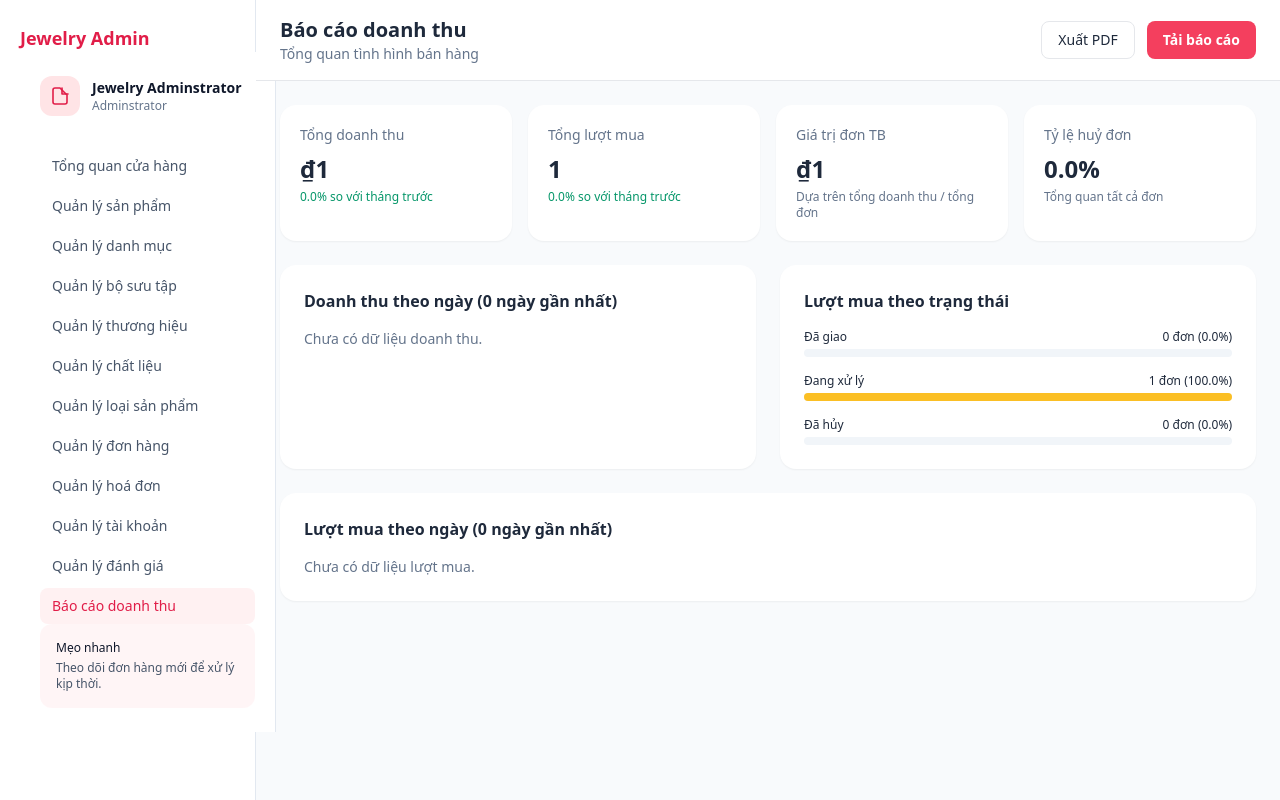
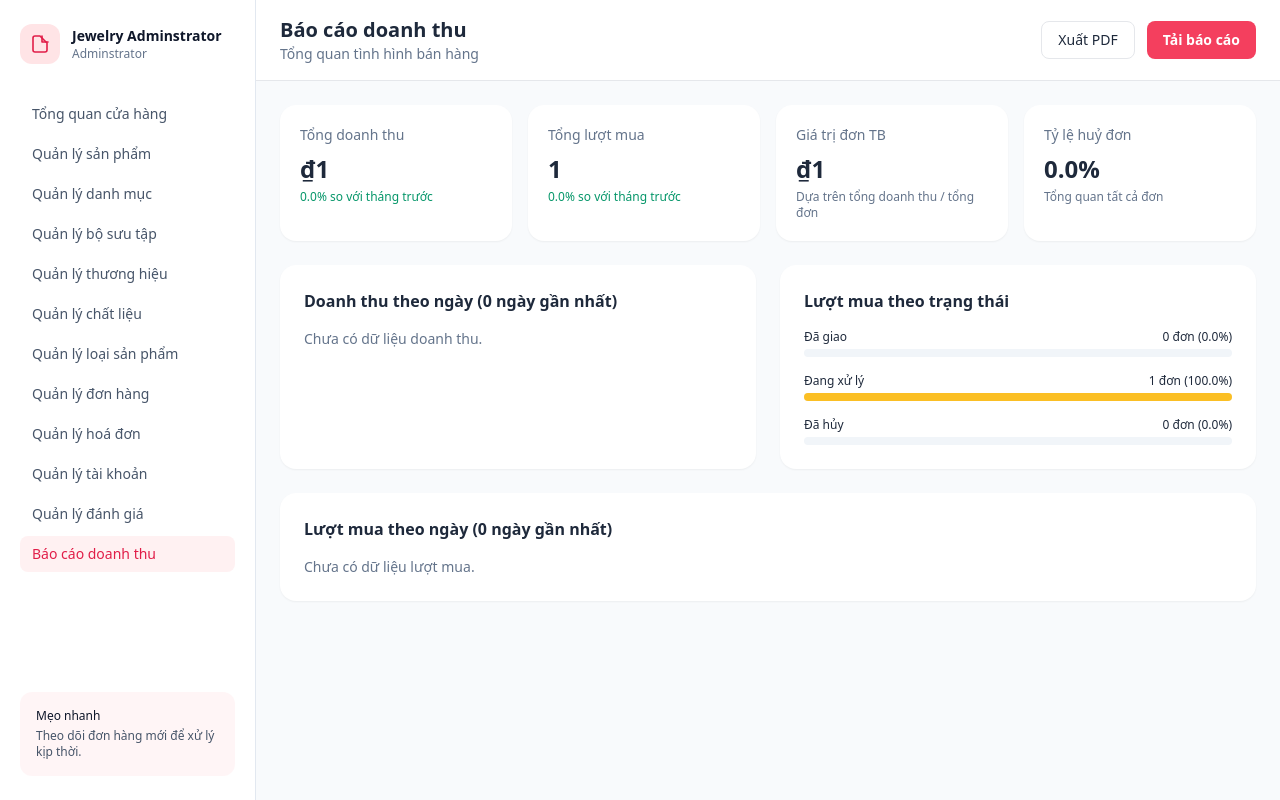
Before and after one commit to iamminhquan/jewelry-store, a Flask app: page /admin/report/ in a window 1280 px wide. Run offline with Flask 3, Linux system fonts and the light colour scheme; a user stored in the database is signed in; tables that the repository leaves empty hold one stand-in row (values such as "Sample post"); some libraries are stand-ins or nearby versions.

Commit message:
refactor(UI): Simplify admin report layout by removing redundant sidebar markup

```diff
--- a/app/templates/admin/report/report.html
+++ b/app/templates/admin/report/report.html
@@ -10,10 +10,7 @@
   <div class="flex min-h-screen">
 
     <!-- Sidebar -->
-    <aside class="hidden w-64 flex-col border-r border-slate-200 bg-white px-5 py-6 lg:flex">
-      <h2 class="text-lg font-semibold text-rose-600">Jewelry Admin</h2>
-      {% include 'layout_admin/aside_dashboard.html' %}
-    </aside>
+    {% include 'layout_admin/aside_dashboard.html' %}
 
     <!-- Main -->
     <div class="flex flex-1 flex-col">
```
